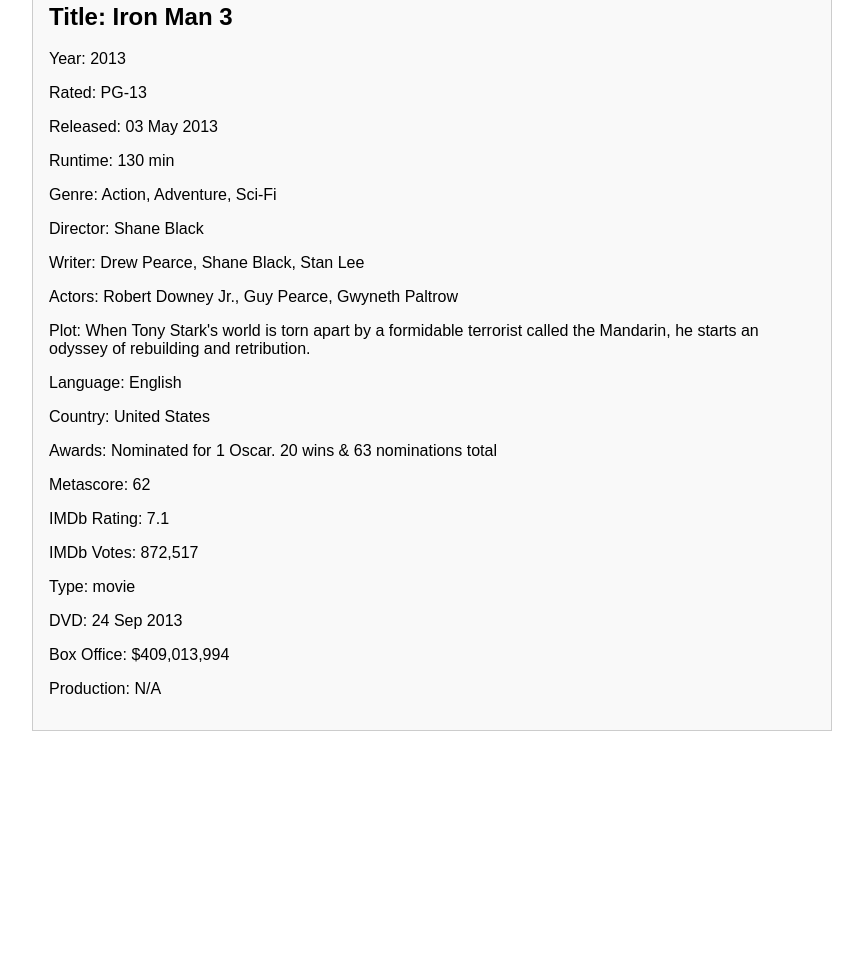
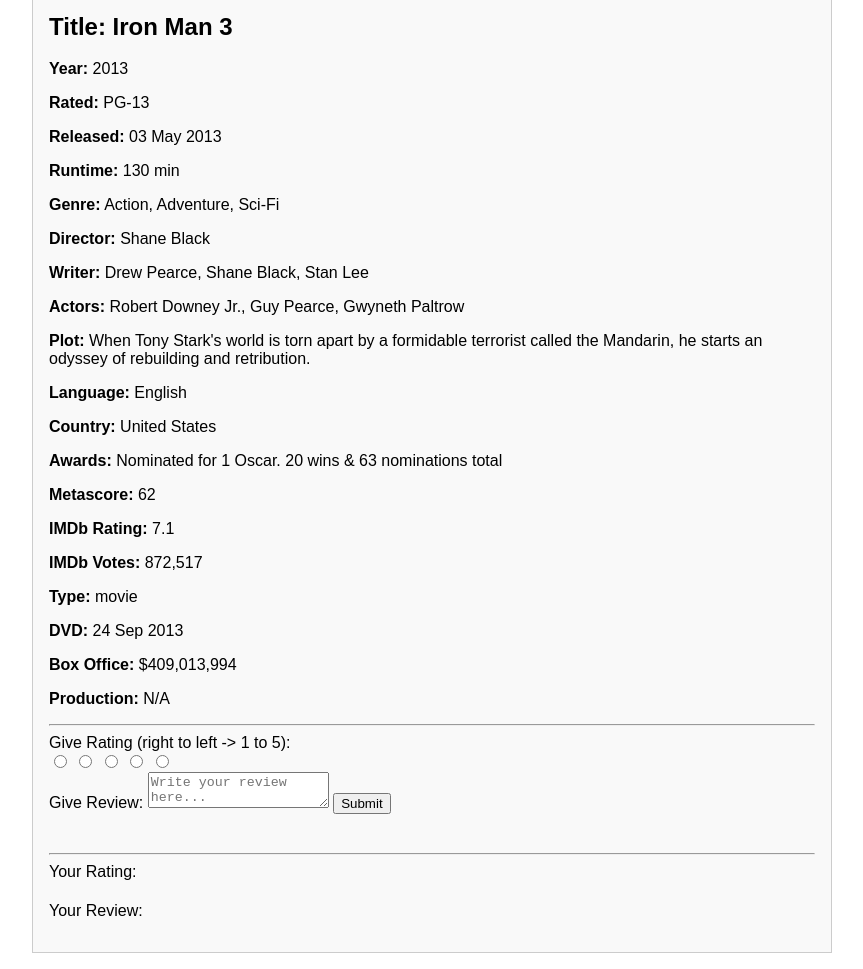
Before and after one commit to Ayush22301/OMDB, a plain HTML site: page index.html in a window 1280 px wide. Shown: the part 1008-1977 px from the top of the page, without its empty margins (208-1071 px from the left). Before the commit the page ends 1755 px from the top, so only its background shows below. Drawn offline with Linux system fonts and the light colour scheme; no server answers.

Commit message:
Update index.html

```diff
--- a/index.html
+++ b/index.html
@@ -18,7 +18,7 @@
 
     <h3>Search Results</h3>
     <div id="movieList"></div>
-
+    <hr>
     <h4>Results : <span id="totResSpan"></span></h4>
     <h4>Total Pages : <span id="totPagesSpan"></span></h4>
     <div id="pagination">
@@ -33,26 +33,56 @@
     <div class="movie-details" id="movieDetails">
 
     <img src="https://m.media-amazon.com/images/M/MV5BMjE5MzcyNjk1M15BMl5BanBnXkFtZTcwMjQ4MjcxOQ@@._V1_SX300.jpg" alt="Iron Man 3 Poster">
-    <h2>Title: Iron Man 3</h2>
-    <p>Year: 2013</p>
-    <p>Rated: PG-13</p>
-    <p>Released: 03 May 2013</p>
-    <p>Runtime: 130 min</p>
-    <p>Genre: Action, Adventure, Sci-Fi</p>
-    <p>Director: Shane Black</p>
-    <p>Writer: Drew Pearce, Shane Black, Stan Lee</p>
-    <p>Actors: Robert Downey Jr., Guy Pearce, Gwyneth Paltrow</p>
-    <p>Plot: When Tony Stark's world is torn apart by a formidable terrorist called the Mandarin, he starts an odyssey of rebuilding and retribution.</p>
-    <p>Language: English</p>
-    <p>Country: United States</p>
-    <p>Awards: Nominated for 1 Oscar. 20 wins & 63 nominations total</p>
-    <p>Metascore: 62</p>
-    <p>IMDb Rating: 7.1</p>
-    <p>IMDb Votes: 872,517</p>
-    <p>Type: movie</p>
-    <p>DVD: 24 Sep 2013</p>
-    <p>Box Office: $409,013,994</p>
-    <p>Production: N/A</p>
+    <h2><b>Title:</b> Iron Man 3</h2>
+    <p><b>Year:</b> 2013</p>
+    <p><b>Rated:</b> PG-13</p>
+    <p><b>Released:</b> 03 May 2013</p>
+    <p><b>Runtime:</b> 130 min</p>
+    <p><b>Genre:</b> Action, Adventure, Sci-Fi</p>
+    <p><b>Director:</b> Shane Black</p>
+    <p><b>Writer:</b> Drew Pearce, Shane Black, Stan Lee</p>
+    <p><b>Actors:</b> Robert Downey Jr., Guy Pearce, Gwyneth Paltrow</p>
+    <p><b>Plot:</b> When Tony Stark's world is torn apart by a formidable terrorist called the Mandarin, he starts an odyssey of rebuilding and retribution.</p>
+    <p><b>Language:</b> English</p>
+    <p><b>Country:</b> United States</p>
+    <p><b>Awards:</b> Nominated for 1 Oscar. 20 wins & 63 nominations total</p>
+    <p><b>Metascore:</b> 62</p>
+    <p><b>IMDb Rating:</b> 7.1</p>
+    <p><b>IMDb Votes:</b> 872,517</p>
+    <p><b>Type:</b> movie</p>
+    <p><b>DVD:</b> 24 Sep 2013</p>
+    <p><b>Box Office:</b> $409,013,994</p>
+    <p><b>Production:</b> N/A</p>
+
+    <hr>
+
+    <div class="rating-container">
+      <span class="rating-label">Give Rating (right to left -> 1 to 5):</span>
+      <div class="rating-stars">
+        <input type="radio" name="rating" id="star5" value="5" onclick="submitRating()">
+        <label for="star5"></label>
+        <input type="radio" name="rating" id="star4" value="4" onclick="submitRating()">
+        <label for="star4"></label>
+        <input type="radio" name="rating" id="star3" value="3" onclick="submitRating()">
+        <label for="star3"></label>
+        <input type="radio" name="rating" id="star2" value="2" onclick="submitRating()">
+        <label for="star2"></label>
+        <input type="radio" name="rating" id="star1" value="1" onclick="submitRating()">
+        <label for="star1"></label>
+      </div>
+    </div>
+    <div class="review-container">
+      <span class="review-label">Give Review:</span>
+      <textarea id="review" placeholder="Write your review here..." value=""></textarea>
+      <button onclick="submitReview()" style="margin-bottom: 4%;">Submit</button>
+      <hr>
+      <span class="rating-label">Your Rating:</span>
+      <h4 id="givenRating"></h4>
+      <span class="rating-label">Your Review:</span>
+      <p id="givenReview"></p>
+    </div>
+
+
     </div>
   </main>
   <footer>
```
